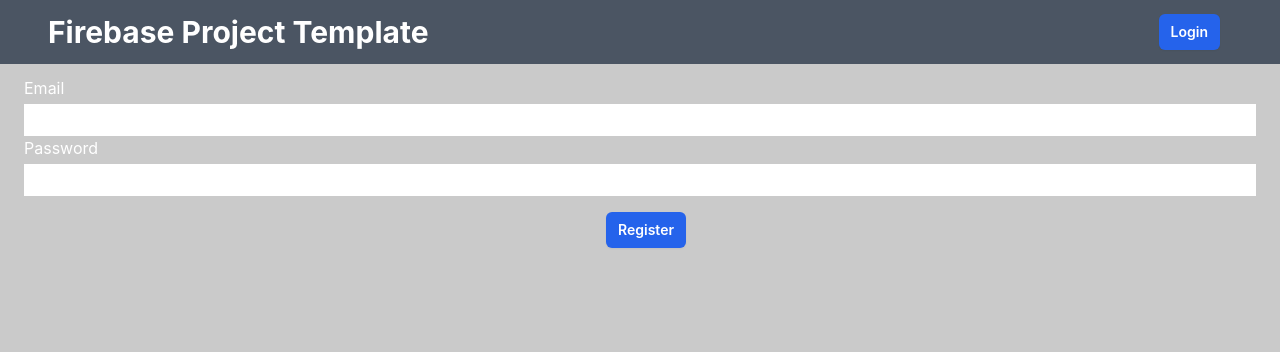
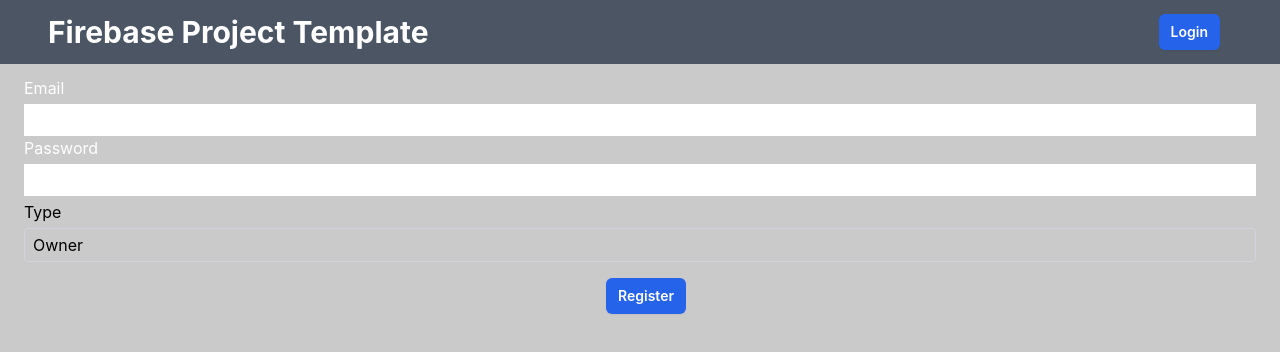
Before and after one commit to ricardolsousa/rent-spaces, a React (Create React App) app: page /register in a window 1280 px wide. Shown: the top 352 px of the page. Built offline with nearby package versions, Linux system fonts and the light colour scheme.

Commit message:
feat: added user type to register

```diff
--- a/package.json
+++ b/package.json
@@ -3,10 +3,12 @@
   "version": "0.1.0",
   "private": true,
   "dependencies": {
+    "@headlessui/react": "^2.2.0",
     "@reduxjs/toolkit": "^2.5.0",
     "cra-template-typescript": "1.2.0",
     "firebase": "^11.1.0",
     "react": "^19.0.0",
+    "react-apexcharts": "^1.7.0",
     "react-dom": "^19.0.0",
     "react-redux": "^9.2.0",
     "react-router": "^7.1.1",
--- a/src/components/authentication/register-form/RegisterForm.tsx
+++ b/src/components/authentication/register-form/RegisterForm.tsx
@@ -3,16 +3,29 @@ import { register } from "../../../services/authentication/AuthenticationService
 import { loginReducer } from "../../../store/auth/authSlice";
 import { useNavigate } from "react-router";
 import { useState } from "react";
+import SelectionInput from "../../utils/selection-input/SelectionInput";
+
+const userTypeList = [
+  {
+    label: "Owner",
+    value: "owner",
+  },
+  {
+    label: "Renter",
+    value: "renter",
+  },
+];
 
 const RegisterForm = () => {
   const [email, setEmail] = useState<string>("");
   const [password, setPassword] = useState<string>("");
+  const [userType, setUserType] = useState<"owner" | "renter">("owner");
   const navigate = useNavigate();
   const dispatch = useDispatch();
 
   const handleRegister = async () => {
     try {
-      const user = await register(email, password);
+      const user = await register(email, password, userType);
 
       if (user) {
         dispatch(
@@ -54,6 +67,12 @@ const RegisterForm = () => {
           value={password}
           onChange={(e) => setPassword(e.target.value)}
         />
+        <SelectionInput
+          label="Type"
+          value={userType}
+          setValue={(option: "owner" | "renter") => setUserType(option)}
+          options={userTypeList}
+        />
       </div>
       <div className="flex justify-center mt-4">
         <button
--- /dev/null
+++ b/src/components/utils/cards/statistics-card/StatisticsCard.tsx
@@ -0,0 +1,15 @@
+type StatisticsCardProps = {
+  label: string;
+  value: any;
+};
+
+const StatisticsCard = ({ label, value }: StatisticsCardProps) => {
+  return (
+    <div className="flex flex-col rounded rounded bg-gray-200 p-4 gap-4">
+      <div className="text-base text-gray-600">{label}</div>
+      <div className="font-bold text-3xl">{value}</div>
+    </div>
+  );
+};
+
+export default StatisticsCard;
--- /dev/null
+++ b/src/components/utils/charts/bar-chart/BarChart.tsx
@@ -0,0 +1,49 @@
+import Chart from "react-apexcharts";
+
+const chartConfig = {
+  chart: {
+    toolbar: {
+      show: false,
+    },
+  },
+  plotOptions: {
+    bar: {
+      horizontal: false, // Defina para 'true' se quiser barras horizontais
+    },
+  },
+  colors: ["#020617", "#ff8f00", "#00897b", "#1e88e5", "#d81b60"],
+  legend: {
+    show: true,
+  },
+};
+
+type BarChartProps = {
+  labels: string[];
+  data: number[];
+  width?: number;
+  height?: number;
+  name?: string;
+};
+
+const BarChart = ({ labels, data, width, height, name }: BarChartProps) => {
+  return (
+    <Chart
+      type="bar"
+      height={height}
+      options={{
+        xaxis: {
+          categories: labels, // Labels das barras
+        },
+        ...chartConfig,
+      }}
+      series={[
+        {
+          name: name,
+          data: data, // Valores das barras
+        },
+      ]}
+    />
+  );
+};
+
+export default BarChart;
--- /dev/null
+++ b/src/components/utils/charts/pie-chart/PieChart.tsx
@@ -0,0 +1,43 @@
+import Chart from "react-apexcharts";
+
+const chartConfig = {
+  chart: {
+    toolbar: {
+      show: false,
+    },
+  },
+  dataLabels: {
+    enabled: false,
+    // formatter: function (val: any, opts: any) {
+    //   return opts.w.config.series[opts.seriesIndex];
+    // },
+  },
+  colors: ["#ff8f00", "#00897b", "#1e88e5", "#d81b60"],
+  legend: {
+    show: true,
+  },
+};
+
+type PieChartProps = {
+  labels: string[];
+  data: number[];
+  width: number;
+  height: number;
+};
+
+const PieChart = ({ labels, data, width, height }: PieChartProps) => {
+  return (
+    <Chart
+      type="pie"
+      width={width}
+      height={height}
+      series={data}
+      options={{
+        labels: labels,
+        ...chartConfig,
+      }}
+    />
+  );
+};
+
+export default PieChart;
--- /dev/null
+++ b/src/components/utils/selection-input/SelectionInput.tsx
@@ -0,0 +1,59 @@
+import {
+  Listbox,
+  ListboxButton,
+  ListboxOption,
+  ListboxOptions,
+} from "@headlessui/react";
+
+type SelectionInputProps = {
+  label: string;
+  value: any;
+  setValue: (value: any) => void;
+  options: any[];
+};
+
+const SelectionInput = ({
+  label,
+  value,
+  setValue,
+  options,
+}: SelectionInputProps) => {
+  return (
+    <Listbox value={value} onChange={(e: any) => setValue(e)}>
+      <label htmlFor="status">{label}</label>
+      <div className="relative">
+        <ListboxButton
+          className="grid w-full cursor-default rounded border border-gray-300 py-1 px-2 text-left"
+          style={{ minHeight: "34px" }}
+        >
+          <span className="col-start-1 row-start-1 flex items-center gap-3 pr-6">
+            <span className="block truncate">
+              {options.find((option) => option.value === value)?.label}
+            </span>
+          </span>
+        </ListboxButton>
+
+        <ListboxOptions
+          transition
+          className="absolute z-50 max-h-56 w-full overflow-auto rounded-md bg-white py-1 text-base shadow-lg ring-1 ring-black/5 focus:outline-none data-[closed]:data-[leave]:opacity-0 data-[leave]:transition data-[leave]:duration-100 data-[leave]:ease-in sm:text-sm"
+        >
+          {options.map((option) => (
+            <ListboxOption
+              key={option.value}
+              value={option.value}
+              className="group relative cursor-default select-none py-1 px-2 text-gray-900 data-[focus]:bg-indigo-600 data-[focus]:text-white data-[focus]:outline-none"
+            >
+              <div className="flex items-center">
+                <span className="ml-3 block truncate font-normal group-data-[selected]:font-semibold">
+                  {option.label}
+                </span>
+              </div>
+            </ListboxOption>
+          ))}
+        </ListboxOptions>
+      </div>
+    </Listbox>
+  );
+};
+
+export default SelectionInput;
--- a/src/services/authentication/AuthenticationService.ts
+++ b/src/services/authentication/AuthenticationService.ts
@@ -26,7 +26,11 @@ export const login = async (email: string, password: string) => {
 };
 
 // REGISTER with email and password
-export const register = async (email: string, password: string) => {
+export const register = async (
+  email: string,
+  password: string,
+  userType: "owner" | "renter"
+) => {
   try {
     // Register user with email/password
     const userCredential = await createUserWithEmailAndPassword(
@@ -39,6 +43,7 @@ export const register = async (email: string, password: string) => {
       // Add to users collection
       await setDoc(doc(db, "users", userCredential.user.uid), {
         email,
+        userType,
       });
 
       return userCredential.user;
```
Also changed, not shown: 1 other file (tests, documents, lock files or other folders).
